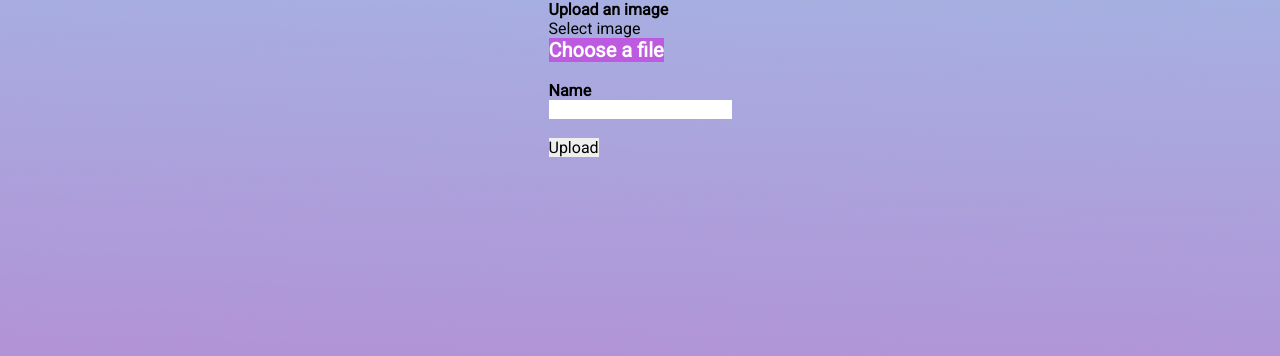
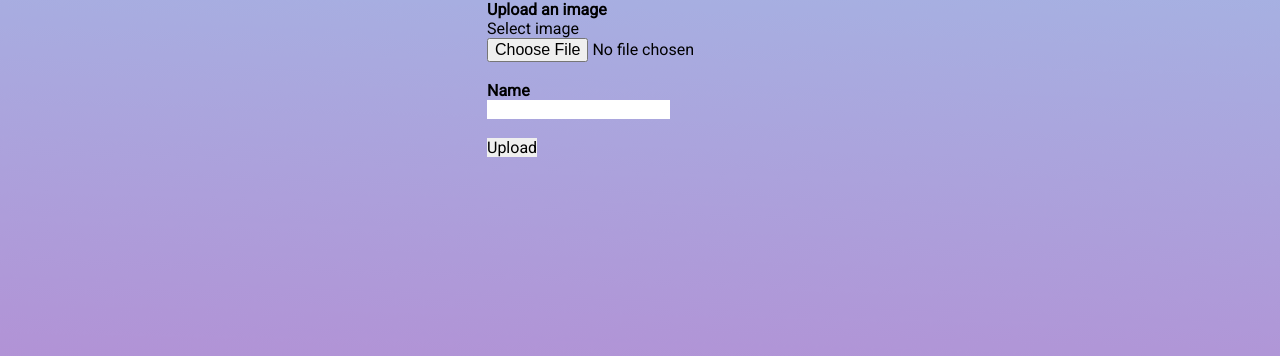
Before and after one commit to zenxha/sushi, a Flask app: page /upload in a window 1280 px wide. Shown: the part 68-424 px from the top of the page. Run offline with Flask 2, Linux system fonts and the light colour scheme.

Commit message:
Changed PathForImages back to app.config in the upload route, removed CSS on upload.html

```diff
--- a/templates/homesite/upload.html
+++ b/templates/homesite/upload.html
@@ -10,10 +10,11 @@
       <form action="/upload" method="POST" enctype="multipart/form-data">
       <div class="form-group">
         <label>Select image</label>
-        </div>
-        <div class="custom-file">
-          <input type="file" name="file" id="file" class="inputfile" />
-            <label for="file">Choose a file</label>
+          <div class="wrapper">
+            <div class="file-upload">
+              <input type="file" />
+              <i class="fa fa-arrow-up"></i>
+            <i class="fa fa-arrow-up"></i>
           <div class="review" style="color: black;">
             </br><h3>Name</h3><input type="text" name="title" style="">
             <br>
@@ -26,31 +27,7 @@
 </div>
 
 <style>
-.inputfile {
-	width: 0.1px;
-	height: 0.1px;
-	opacity: 0;
-	overflow: hidden;
-	position: absolute;
-	z-index: -1;
-}
 
-.inputfile + label {
-  font-size: 1.25em;
-  font-weight: 700;
-  color: white;
-  background-color: #bd5ae0;
-  display: inline-block;
-}
-
-.inputfile:focus + label,
-.inputfile + label:hover {
-  background-color: #b72ee8;
-}
-
-.inputfile + label {
-	cursor: pointer; /* "hand" cursor */
-}
 </style>
 
 {% endblock %}
--- a/views.py
+++ b/views.py
@@ -5,7 +5,7 @@ from models.python import python_hello
 import random, json, os, requests
 import subprocess
 
-# backgrounds = ["https://cdn.discordapp.com/attachments/784178874303905792/784179064378359858/Gluten-free-sushi-rolls-header.png", "https://cdn.discordapp.com/attachments/784178874303905792/784179363100098560/wp6901896.png", "https://cdn.discordapp.com/attachments/784178874303905792/784179072531824650/onmyouji-anime-girls-anime-fan-art-brunette-hd-wallpaper-preview.png", "https://www.teahub.io/photos/full/193-1933361_laptop-aesthetic-wallpapers-anime.jpg"]
+backgrounds = ["https://cdn.discordapp.com/attachments/784178874303905792/784179064378359858/Gluten-free-sushi-rolls-header.png", "https://cdn.discordapp.com/attachments/784178874303905792/784179363100098560/wp6901896.png", "https://cdn.discordapp.com/attachments/784178874303905792/784179072531824650/onmyouji-anime-girls-anime-fan-art-brunette-hd-wallpaper-preview.png", "https://www.teahub.io/photos/full/193-1933361_laptop-aesthetic-wallpapers-anime.jpg"]
 
 pathForImages='/images'
 
@@ -14,9 +14,9 @@ data = json.load(f)
 
 @app.route('/')
 def index():
-    response = requests.get('https://nekos.life/api/v2/img/wallpaper')
-    background = response.json()['url']
-    # background = random.choice(backgrounds)
+    #response = requests.get('https://nekos.life/api/v2/img/wallpaper')
+    # background = response.json()['url']
+    background = random.choice(backgrounds)
     return render_template("homesite/home.html", background=background)
 
 
@@ -30,17 +30,20 @@ def project():
 def base():
   return render_template("homesite/base2.html")
 
+app.config["IMAGE_UPLOADS"]="/images"
+
 @app.route("/upload", methods=["GET", "POST"])
 def upload_image():
     if request.method == "POST":
 
         if request.files:
             image = request.files["image"]
-            image.save(pathForImages + image.filename)
+            image.save(os.path.join(app.config["IMAGE_UPLOADS"] + image.filename))
             print('A user uploaded a file with the name of ' + image.filename)
             return redirect(request.url)
 
     return render_template("homesite/upload.html")
+
 
 "Login Section"
 
```
Also changed, not shown: templates/homesite/upload2.html (added).
